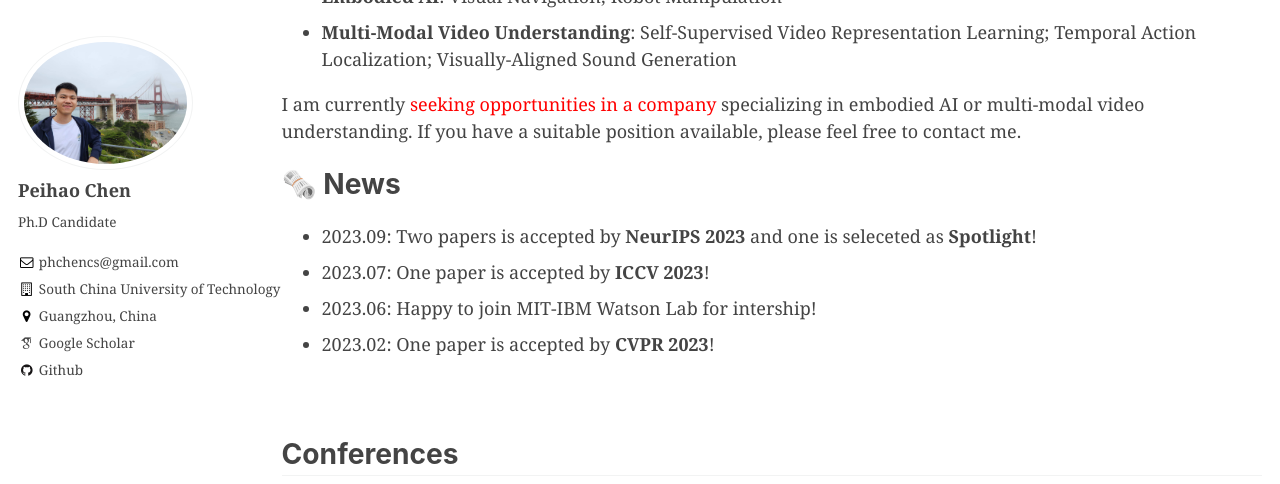
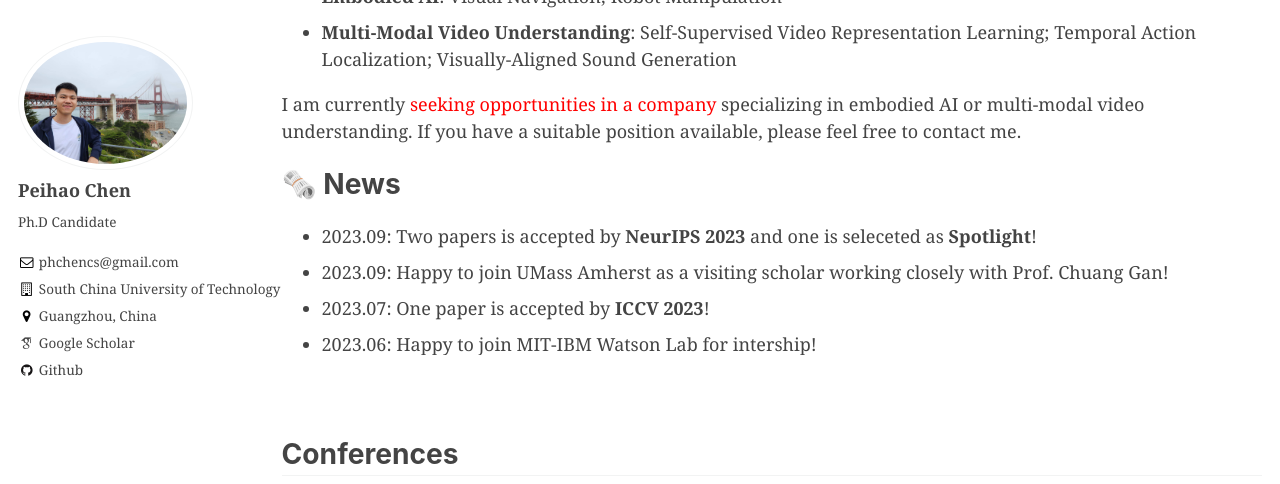
Before and after one commit to PeihaoChen/peihaochen.github.io, a Jekyll site: the page built from _pages/about.md, in a window 1280 px wide and 900 px high, scrolled down 304 px, cut to the strip 0-484 px from the top of the window. Built offline with Jekyll 4.4.1, drawn with Linux system fonts in a browser that asks for light colours; some web fonts are replaced; our own code applies the rules of GitHub Pages for plain Markdown files.

Commit message:
add umass

```diff
--- a/_pages/about.md
+++ b/_pages/about.md
@@ -25,6 +25,7 @@ I am currently <span style="color: red;">seeking opportunities in a company</spa
 <div style="overflow-y: scroll; height: 150px;">
   <ul>
     <li>2023.09: Two papers is accepted by <b>NeurIPS 2023</b> and one is seleceted as <b>Spotlight</b>!</li>
+    <li>2023.09: Happy to join UMass Amherst as a visiting scholar working closely with Prof. Chuang Gan!</li>
     <li>2023.07: One paper is accepted by <b>ICCV 2023</b>!</li>
     <li>2023.06: Happy to join MIT-IBM Watson Lab for intership!</li>
     <li>2023.02: One paper is accepted by <b>CVPR 2023</b>!</li>
```
